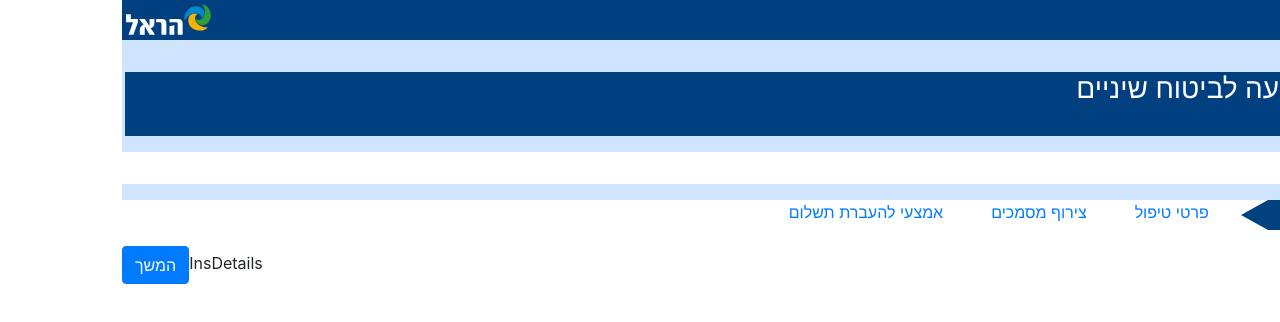
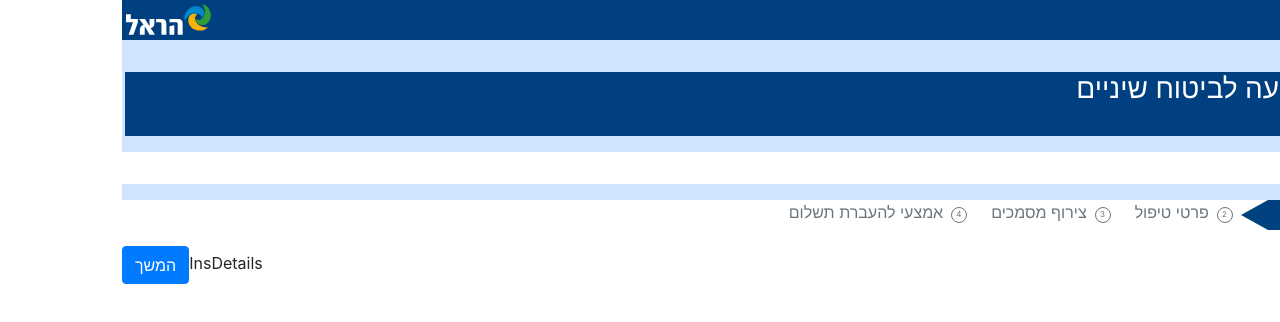
Before and after one commit to albertly/individual-claims, a React (Create React App) app: page /second in a window 1280 px wide. Shown: the top 322 px of the page. Built offline with nearby package versions, Linux system fonts and the light colour scheme.

Commit message:
Badge care

```diff
--- a/src/App.css
+++ b/src/App.css
@@ -11,65 +11,3 @@
 body {
   direction: rtl;
 }
-
-.breadcrumb {
-  padding: 0;
-  background-color: white;
-}
-
-.breadcrumb-item + .breadcrumb-item {
-  padding: 0;
-}
-
-.breadcrumb-item + .breadcrumb-item::before {
-  content: '';
-  padding-right: 0;
-}
-
-.breadcrumb-item  div:first-child {
-  display: flex;
-  position: relative;
-}
-
-.breadcrumb-item a {
-  display: flex;
-}
-
-.breadcrumb-item a:link {
-  text-decoration: none;
-}
-
-.breadcrumb-item-active {
-  background-color: var(--primary_one);
-}
-.arrow {
-  position: relative;
-  border-style: solid;
-  border-color: transparent var(--primary_one) transparent transparent;
-  border-width: 15px 27px 15px 0;
-  top: 0;
-  left: 0;
-}
-.s {
-  /* position: relative; */
-  padding-left: 1rem;
-
-}
-
-.badge-primary {
-  background-color: transparent;
-  font-weight: normal;
-  font-size: 50%;
-}
-
-.badge-pill {
-  border-radius: 50%;
-  border: 1px solid white;
-  width: 1rem;
-  height:1rem;
-  margin-bottom: auto;
-  margin-top: auto;
-  margin-left: 0.5rem;
-  margin-right: 0.5rem;
-
-}
--- a/src/App.tsx
+++ b/src/App.tsx
@@ -1,8 +1,6 @@
-import React, { useState } from 'react';
+import React from 'react';
 import { Switch, Route, BrowserRouter } from 'react-router-dom';
 
-
-import Badge from 'react-bootstrap/Badge';
 
 import Main from './Main';
 import Second from './Second';
@@ -11,27 +9,9 @@ import Second from './Second';
 import 'bootstrap/dist/css/bootstrap.min.css';
 import './App.css';
 
-interface IActive {
-  [key: string]: boolean;
-}
 
 function App(): React.ReactElement {
-  const [active, setActive] = useState<IActive>({ l1: true, l2: false, l3: false, l4: false });
-  const handleClick: React.ReactEventHandler = (
-    event: React.SyntheticEvent
-  ) => {
-    event.preventDefault();
-    const e: any = event.nativeEvent.target;
-    const obj: IActive = { l1: false, l2: false, l3: false, l4: false };
-    const prop: string = e.id;
-    obj[prop] = true;
 
-    const obj1: IActive = { ...obj, [prop]: true };
-
-    setActive(obj1);
-
-    console.log('click', e.id);
-  };
 
   return (
     <BrowserRouter>
@@ -53,48 +33,6 @@ function App(): React.ReactElement {
         <Route path="/second" component={Second} />
       </Switch>
 
-      {/* <Breadcrumb style={{ marginRight: '0.2rem', marginLeft: '0.2rem' }}>
-        <Breadcrumb.Item href="#s1" onClick={handleClick} active={active.l1}>
-          <div id="l1" className={`s ${active.l1 || active.l2 || active.l3 || active.l4 ? 'breadcrumb-item-active' : ''}`}>
-            <Badge pill variant="primary">1</Badge> פרטי מבוטח
-          </div>
-          {active.l1 &&
-            <div className="arrow" />
-          }
-        </Breadcrumb.Item>
-
-        <Breadcrumb.Item active={active.l2} href="#s1" onClick={handleClick}
-        >
-          <div id="l2" className={`s ${active.l2 || active.l3 || active.l4 ? 'breadcrumb-item-active' : ''}`}>
-            <Badge pill variant="primary">2</Badge> פרטי טיפול
-          </div>
-          {active.l2 &&
-            <div className="arrow" />
-          }
-
-        </Breadcrumb.Item>
-        <Breadcrumb.Item href="#s3" active={active.l3} onClick={handleClick}>
-
-          <div id="l3" className={`s ${active.l3 || active.l4 ? 'breadcrumb-item-active' : ''}`}>
-            <Badge pill variant="primary">3</Badge>צירוף מסמכים
-          </div>
-          {active.l3 &&
-            <div className="arrow" />
-          }
-
-        </Breadcrumb.Item>
-
-        <Breadcrumb.Item href="#s3" active={active.l4} onClick={handleClick}>
-
-          <div id="l4" className={`s ${active.l4 ? 'breadcrumb-item-active' : ''}`}>
-            <Badge pill variant="primary">4</Badge>אמצעי להעברת תשלום
-          </div>
-          {active.l4 &&
-            <div className="arrow" />
-          }
-
-        </Breadcrumb.Item>
-      </Breadcrumb>  */}
     </BrowserRouter >
   );
 }
--- a/src/NavBreadcrumb.css
+++ b/src/NavBreadcrumb.css
@@ -27,6 +27,7 @@
 
   .breadcrumb-item-active {
     background-color: var(--primary_one);
+    color: var(--white) !important;
   }
   .arrow {
     position: relative;
@@ -39,7 +40,7 @@
   .s {
     /* position: relative; */
     padding-left: 1rem;
-
+    color: var(--secondary);
   }
 
   .badge-primary {
@@ -50,12 +51,17 @@
 
   .badge-pill {
     border-radius: 50%;
-    border: 1px solid white;
+    border: 1px solid var(--secondary);
     width: 1rem;
     height:1rem;
     margin-bottom: auto;
     margin-top: auto;
     margin-left: 0.5rem;
     margin-right: 0.5rem;
+    color: var(--secondary);
+  }
 
+  .breadcrumb-item-active .badge-pill {
+    border: 1px solid var(--white);
+    color: var(--white);
   }
--- a/src/NavBreadcrumb.tsx
+++ b/src/NavBreadcrumb.tsx
@@ -3,6 +3,7 @@ import Breadcrumb from 'react-bootstrap/Breadcrumb';
 import Badge from 'react-bootstrap/Badge';
 import { useHistory } from "react-router-dom";
 
+import 'bootstrap/dist/css/bootstrap.min.css';
 import './NavBreadcrumb.css';
 
 interface IActive {
```
